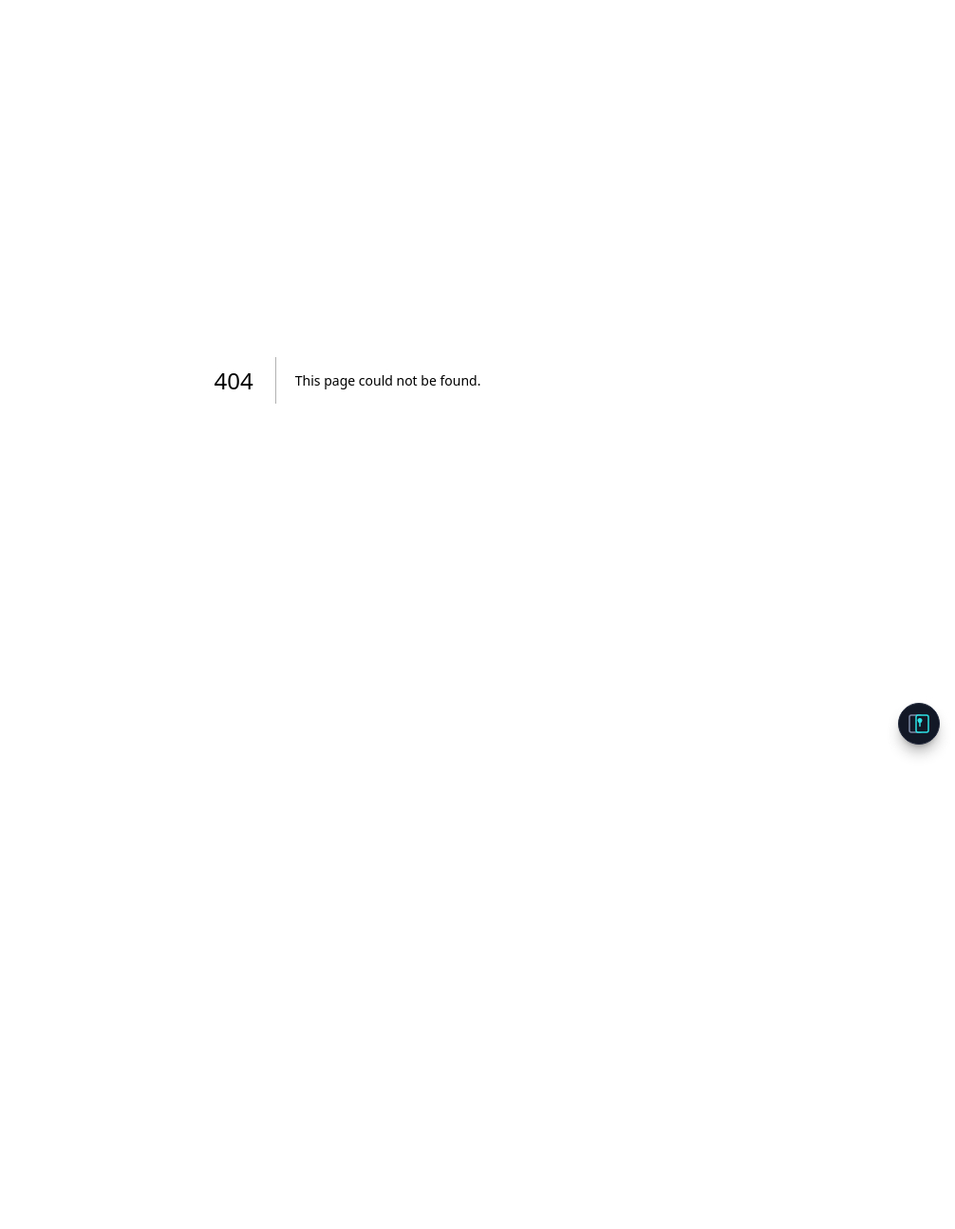
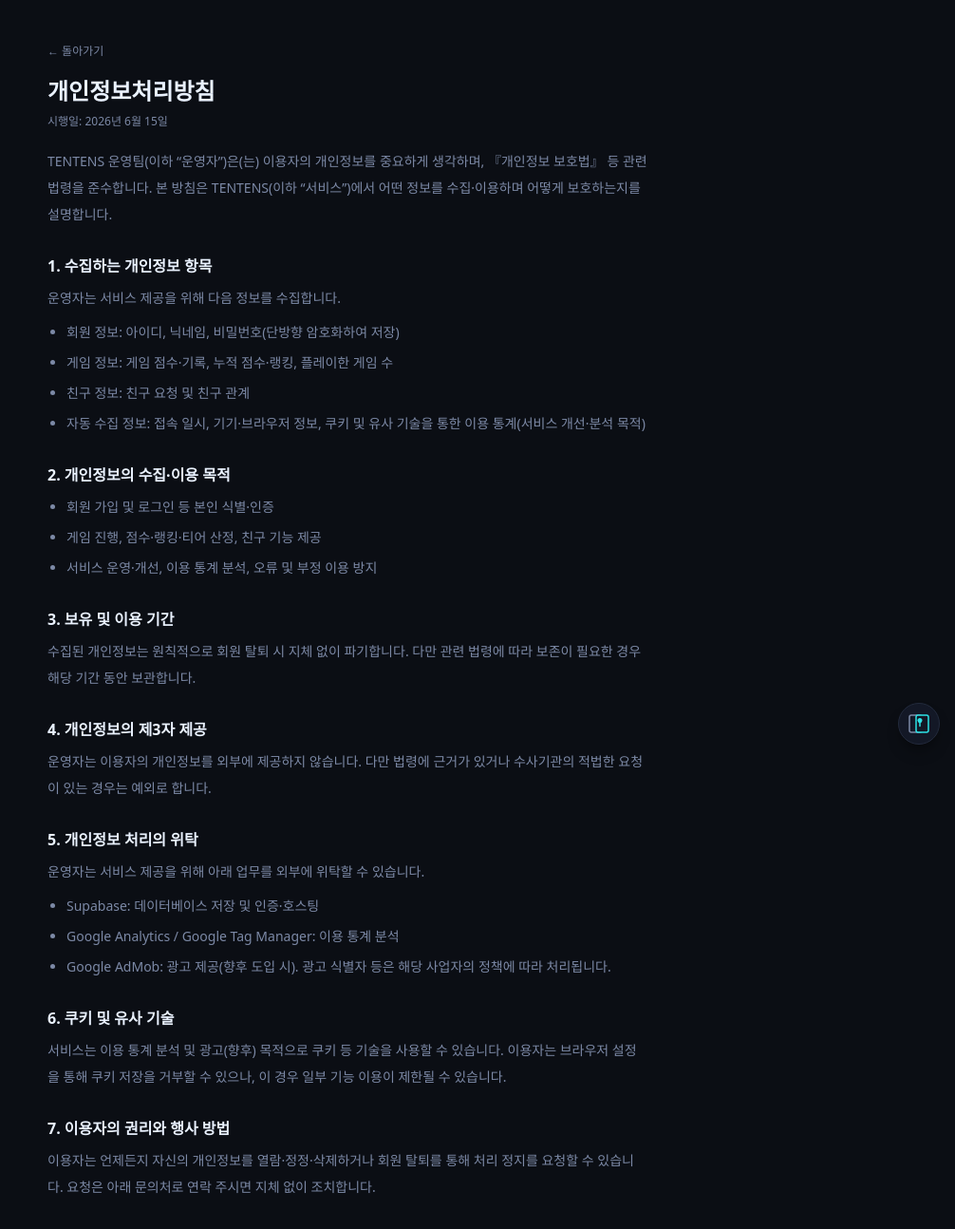
Before and after one commit to gimdongwon/streams-poker, a Next.js app: page /privacy in a window 1280 px wide. Before the commit this address had no page. Shown: the top 1294 px of the page at 95% size, without its empty margins (274-1280 px from the left). Before the commit the page ends 800 px from the top, so only its background shows below. Built offline with nearby package versions, Linux system fonts and the light colour scheme.

Commit message:
feat: 개인정보처리방침 페이지(/privacy) 추가
수집 항목(계정/게임기록/친구/분석 쿠키), 위탁(Supabase·GA·AdMob), 이용자 권리 등.
로그인 화면에 링크 추가. 운영자·연락처·시행일은 placeholder.

```diff
--- a/src/app/login/page.tsx
+++ b/src/app/login/page.tsx
@@ -1,6 +1,7 @@
 "use client";
 
 import { useEffect } from "react";
+import Link from "next/link";
 import { useRouter } from "next/navigation";
 import { motion, AnimatePresence } from "framer-motion";
 import { useAuthStore } from "@/stores/authStore";
@@ -48,6 +49,13 @@ const LoginPage = () => {
       </AnimatePresence>
 
       <AuthForm mode="login" />
+
+      <Link
+        href="/privacy"
+        className="text-haze/70 hover:text-haze text-[11px] mt-5 underline underline-offset-2"
+      >
+        개인정보처리방침
+      </Link>
     </div>
   );
 };
--- /dev/null
+++ b/src/app/privacy/page.tsx
@@ -0,0 +1,141 @@
+import Link from "next/link";
+import type { Metadata } from "next";
+
+export const metadata: Metadata = {
+  title: "개인정보처리방침 - TENTENS",
+  description: "TENTENS 개인정보처리방침",
+};
+
+// 운영자/연락처/시행일은 실제 정보로 교체하세요. (스토어 제출 전 검토 권장)
+const OPERATOR = "TENTENS 운영팀";
+const CONTACT_EMAIL = "your-email@example.com";
+const EFFECTIVE_DATE = "2026년 6월 15일";
+
+const Section = ({ title, children }: { title: string; children: React.ReactNode }) => (
+  <section className="mt-7">
+    <h2 className="text-snow text-base font-bold mb-2">{title}</h2>
+    <div className="text-haze text-sm leading-7 space-y-2">{children}</div>
+  </section>
+);
+
+const PrivacyPage = () => {
+  return (
+    <main className="min-h-[100dvh] bg-void text-snow">
+      <div className="mx-auto w-full max-w-2xl px-5 py-10">
+        <Link href="/lobby" className="text-haze hover:text-snow text-xs">
+          ← 돌아가기
+        </Link>
+
+        <h1 className="text-2xl font-extrabold mt-4">개인정보처리방침</h1>
+        <p className="text-haze text-xs mt-2">시행일: {EFFECTIVE_DATE}</p>
+
+        <p className="text-haze text-sm leading-7 mt-5">
+          {OPERATOR}(이하 “운영자”)은(는) 이용자의 개인정보를 중요하게 생각하며,
+          『개인정보 보호법』 등 관련 법령을 준수합니다. 본 방침은 TENTENS(이하
+          “서비스”)에서 어떤 정보를 수집·이용하며 어떻게 보호하는지를 설명합니다.
+        </p>
+
+        <Section title="1. 수집하는 개인정보 항목">
+          <p>운영자는 서비스 제공을 위해 다음 정보를 수집합니다.</p>
+          <ul className="list-disc pl-5 space-y-1">
+            <li>회원 정보: 아이디, 닉네임, 비밀번호(단방향 암호화하여 저장)</li>
+            <li>게임 정보: 게임 점수·기록, 누적 점수·랭킹, 플레이한 게임 수</li>
+            <li>친구 정보: 친구 요청 및 친구 관계</li>
+            <li>
+              자동 수집 정보: 접속 일시, 기기·브라우저 정보, 쿠키 및 유사 기술을 통한
+              이용 통계(서비스 개선·분석 목적)
+            </li>
+          </ul>
+        </Section>
+
+        <Section title="2. 개인정보의 수집·이용 목적">
+          <ul className="list-disc pl-5 space-y-1">
+            <li>회원 가입 및 로그인 등 본인 식별·인증</li>
+            <li>게임 진행, 점수·랭킹·티어 산정, 친구 기능 제공</li>
+            <li>서비스 운영·개선, 이용 통계 분석, 오류 및 부정 이용 방지</li>
+          </ul>
+        </Section>
+
+        <Section title="3. 보유 및 이용 기간">
+          <p>
+            수집된 개인정보는 원칙적으로 회원 탈퇴 시 지체 없이 파기합니다. 다만 관련
+            법령에 따라 보존이 필요한 경우 해당 기간 동안 보관합니다.
+          </p>
+        </Section>
+
+        <Section title="4. 개인정보의 제3자 제공">
+          <p>
+            운영자는 이용자의 개인정보를 외부에 제공하지 않습니다. 다만 법령에 근거가
+            있거나 수사기관의 적법한 요청이 있는 경우는 예외로 합니다.
+          </p>
+        </Section>
+
+        <Section title="5. 개인정보 처리의 위탁">
+          <p>운영자는 서비스 제공을 위해 아래 업무를 외부에 위탁할 수 있습니다.</p>
+          <ul className="list-disc pl-5 space-y-1">
+            <li>Supabase: 데이터베이스 저장 및 인증·호스팅</li>
+            <li>Google Analytics / Google Tag Manager: 이용 통계 분석</li>
+            <li>
+              Google AdMob: 광고 제공(향후 도입 시). 광고 식별자 등은 해당 사업자의
+              정책에 따라 처리됩니다.
+            </li>
+          </ul>
+        </Section>
+
+        <Section title="6. 쿠키 및 유사 기술">
+          <p>
+            서비스는 이용 통계 분석 및 광고(향후) 목적으로 쿠키 등 기술을 사용할 수
+            있습니다. 이용자는 브라우저 설정을 통해 쿠키 저장을 거부할 수 있으나, 이 경우
+            일부 기능 이용이 제한될 수 있습니다.
+          </p>
+        </Section>
+
+        <Section title="7. 이용자의 권리와 행사 방법">
+          <p>
+            이용자는 언제든지 자신의 개인정보를 열람·정정·삭제하거나 회원 탈퇴를 통해
+            처리 정지를 요청할 수 있습니다. 요청은 아래 문의처로 연락 주시면 지체 없이
+            조치합니다.
+          </p>
+        </Section>
+
+        <Section title="8. 개인정보의 안전성 확보 조치">
+          <ul className="list-disc pl-5 space-y-1">
+            <li>비밀번호는 복호화가 불가능한 방식으로 암호화하여 저장</li>
+            <li>접근 권한 관리 및 전송 구간 암호화(HTTPS)</li>
+          </ul>
+        </Section>
+
+        <Section title="9. 만 14세 미만 아동의 개인정보">
+          <p>
+            운영자는 만 14세 미만 아동의 개인정보를 법정대리인의 동의 없이 수집하지
+            않습니다.
+          </p>
+        </Section>
+
+        <Section title="10. 개인정보 보호책임자 및 문의처">
+          <p>
+            개인정보 관련 문의: {OPERATOR} (이메일: {CONTACT_EMAIL})
+          </p>
+        </Section>
+
+        <Section title="11. 방침의 변경">
+          <p>
+            본 방침은 법령·서비스 변경에 따라 개정될 수 있으며, 변경 시 서비스 내
+            공지를 통해 고지합니다.
+          </p>
+        </Section>
+
+        <div className="mt-10">
+          <Link
+            href="/lobby"
+            className="inline-block text-haze hover:text-snow text-xs border border-edge rounded-lg px-4 py-2 hover:bg-edge transition-colors"
+          >
+            ← 돌아가기
+          </Link>
+        </div>
+      </div>
+    </main>
+  );
+};
+
+export default PrivacyPage;
```
